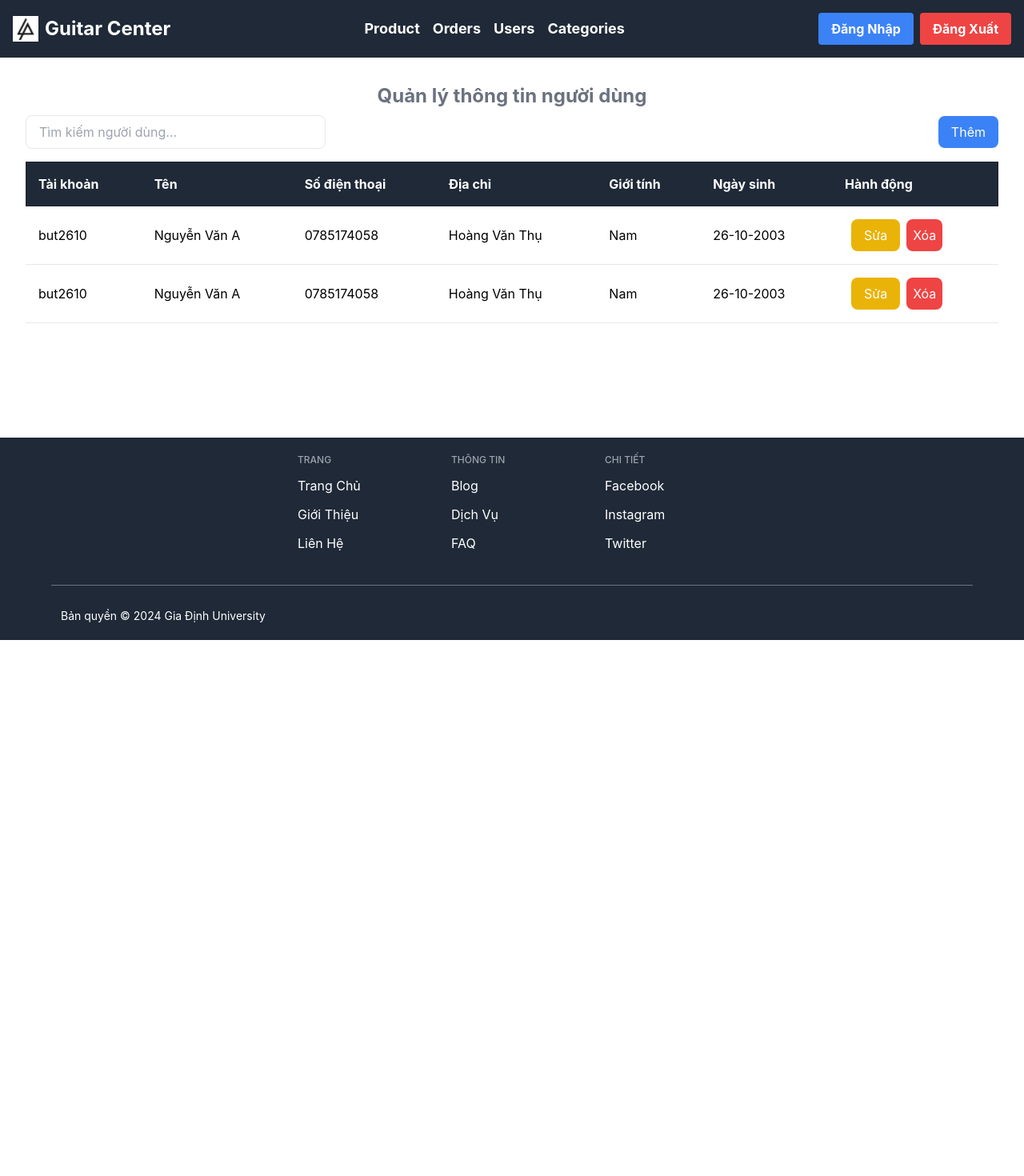
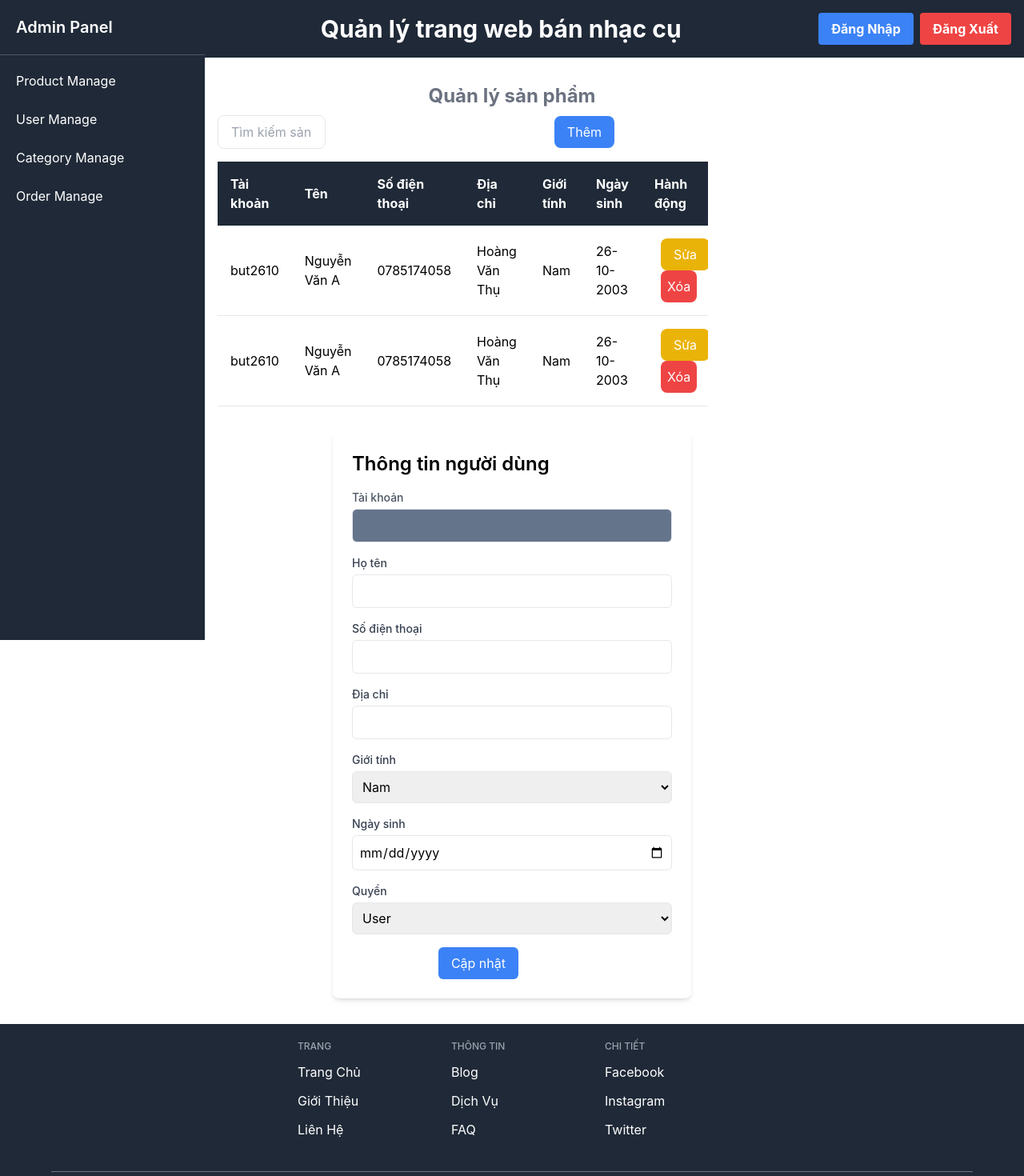
Before and after one commit to tientm2610/the-last-guitar, a React (Create React App) app: page /users in a window 1280 px wide. Shown: the top 1470 px of the page at 80% size. Before the commit the page ends 800 px from the top, so only its background shows below. Built offline with nearby package versions, Linux system fonts and the light colour scheme.

Commit message:
add Slidebar, complete GUI user manager

```diff
--- a/src/Layout.tsx
+++ b/src/Layout.tsx
@@ -1,7 +1,7 @@
 import HeaderComponent from './pages/Components/HeaderComponent'
 import FooterComponent from './pages/Components/FooterComponent';
 import React, { ReactNode } from 'react';
-
+import SlideBar from './pages/Components/SlideBar';
 interface LayoutProps {
   children: ReactNode;
 }
@@ -10,6 +10,7 @@ const Layout = ({ children }: LayoutProps) => {
   return (
      <div className="flex flex-col min-h-screen">
       <HeaderComponent />
+      <SlideBar/>
       <main className="flex-grow">
         {children}
       </main>
--- a/src/index.tsx
+++ b/src/index.tsx
@@ -2,8 +2,6 @@ import React from 'react';
 import ReactDOM from 'react-dom/client';
 import './index.css';
 import reportWebVitals from './reportWebVitals';
-import HelloWorldPage from './Hai/HelloWorldPage';
-import SearchParamsPage from './SearchParamsPage';
 import { BrowserRouter, Route, Routes } from 'react-router-dom';
 import Layout from './Layout';
 import UserPage from './pages/UserManage/UserPage';
@@ -11,6 +9,7 @@ import ProductPage from './pages/ProductManage/ProductPage';
 import LoginForm from './pages/login/LoginForm';
 import OrderPage from './pages/OrderManage/OrderPage';
 import CategoryPage from './pages/CategoryManage/CategoryPage';
+import SlideBar from './pages/Components/SlideBar';
 const root = ReactDOM.createRoot(
   document.getElementById('root') as HTMLElement
 );
--- a/src/pages/Components/FooterComponent.tsx
+++ b/src/pages/Components/FooterComponent.tsx
@@ -2,7 +2,7 @@ import React from 'react';
 
 function FooterComponent() {
   return (
-    <footer className="bg-gray-800 text-white">
+    <footer className="bg-gray-800 text-white h-fit">
       <div className="max-w-6xl m-auto text-gray-800 flex flex-wrap justify-center">
         <div className="p-5 w-48 ">
           <div className="text-xs uppercase text-gray-400 font-medium">Trang</div>
--- a/src/pages/Components/HeaderComponent.tsx
+++ b/src/pages/Components/HeaderComponent.tsx
@@ -23,12 +23,7 @@ export default function HeaderComponent() {
                 <span className="font-bold text-2xl mr-4">Guitar Center</span>
             </div>
 
-            <div className="flex">
-                <a href="/" className="menu-link text-lg font-bold mr-4 hover:underline">Product</a>
-                <a href="/orders" className="menu-link text-lg font-bold mr-4 hover:underline">Orders</a>
-                <a href="/users" className="menu-link text-lg font-bold mr-4 hover:underline">Users</a>
-                <a href="/categories" className="menu-link text-lg font-bold mr-4 hover:underline">Categories</a>
-            </div>
+            <h1 className='text-3xl font-bold'>Quản lý trang web bán nhạc cụ</h1>
 
             <div className="flex items-center">
                 <button className="bg-blue-500 hover:bg-blue-700 text-white font-bold py-2 px-4 rounded mr-2">Đăng Nhập</button>
--- a/src/pages/Components/SlideBar.tsx
+++ b/src/pages/Components/SlideBar.tsx
@@ -1,16 +1,14 @@
 import React from 'react';
-import { Link } from 'react-router-dom';
 
 function SlideBar() {
   return (
     <div className="h-full w-64 bg-gray-800 text-white fixed">
       <div className="p-5 text-xl font-semibold border-b border-gray-600">Admin Panel</div>
       <ul className="flex flex-col p-2">
-        <li><Link to="/product-manage" className="block p-3 hover:bg-gray-700">Product Manage</Link></li>
-        <li><Link to="/user-manage" className="block p-3 hover:bg-gray-700">User Manage</Link></li>
-        <li><Link to="/category" className="block p-3 hover:bg-gray-700">Category</Link></li>
-        <li><Link to="/order-manage" className="block p-3 hover:bg-gray-700">Order Manage</Link></li>
-        <li><Link to="/category-manage" className="block p-3 hover:bg-gray-700">Category Manage</Link></li>
+      <a href="/"><li className="block p-3 hover:bg-gray-700">Product Manage</li></a>
+      <a href="/users"><li className="block p-3 hover:bg-gray-700">User Manage</li></a>
+      <a href="/categories"><li  className="block p-3 hover:bg-gray-700">Category Manage</li></a>
+      <a href="/orders"><li className="block p-3 hover:bg-gray-700">Order Manage</li></a>
       </ul>
     </div>
   );
--- a/src/pages/ProductManage/ProductPage.tsx
+++ b/src/pages/ProductManage/ProductPage.tsx
@@ -47,6 +47,52 @@
         </table>
       </div>
 
+
+      {/**Form cập nhật thông tin */}
+
+      <div className="max-w-md mx-auto mt-8 p-6 bg-white rounded-lg shadow-md">
+      <h2 className="text-2xl font-semibold mb-4">Thông tin sản phẩm</h2>
+      <form>
+        <div className="mb-4">
+          <label className="block text-sm font-medium text-gray-600" >Mã sản phẩm</label>
+          <input type="text" className="mt-1 p-2 w-full border rounded-md bg-slate-500 text-zinc-50"  disabled/>
+        </div>
+
+        <div className="mb-4">
+          <label className="block text-sm font-medium text-gray-700">Họ tên</label>
+          <input type="text"className="mt-1 p-2 w-full border rounded-md"/>
+        </div>
+        <div className="mb-4">
+          <label className="block text-sm font-medium text-gray-700">Số điện thoại</label>
+          <input type="text"  className="mt-1 p-2 w-full border rounded-md"/>
+        </div>
+        <div className="mb-4">
+          <label className="block text-sm font-medium text-gray-700">Địa chỉ</label>
+          <input type="text" className="mt-1 p-2 w-full border rounded-md"/>
+        </div>
+        <div className="mb-4">
+          <label className="block text-sm font-medium text-gray-700">Giới tính</label>
+          <select  className="mt-1 p-2 w-full border rounded-md">
+            <option>Nam</option>
+            <option >Nữ</option>
+          </select>
+        </div>
+        <div className="mb-4">
+          <label className="block text-sm font-medium text-gray-700">Ngày sinh</label>
+          <input type="date"  className="mt-1 p-2 w-full border rounded-md"/>
+        </div>
+        <div className="mb-4">
+          <label className="block text-sm font-medium text-gray-700">Quyền</label>
+          <select className="mt-1 p-2 w-full border rounded-md">
+            <option >User</option>
+            <option >Admin</option>
+          </select>
+        </div>
+        <div className="flex justify-end">
+          <button type="submit" className="px-4 py-2 bg-blue-500 text-white rounded-md hover:bg-blue-600 mr-48">Cập nhật</button>
+        </div>
+      </form>
+    </div>
     </div>
   );
   }
--- a/src/pages/UserManage/UserPage.tsx
+++ b/src/pages/UserManage/UserPage.tsx
@@ -1,24 +1,24 @@
 import React from 'react';
+import { isBlock } from 'typescript';
 
 function UserPage() {
   return (
-    <div className="p-8 ml-30 mr-30">
+    <div className="p-8  ml-60 mr-60"  >
       <div className="flex items-center justify-center mb-2">
-            <span className="text-gray-500 text-2xl font-bold">Quản lý thông tin người dùng</span>
+            <span className="text-gray-500 text-2xl font-bold">Quản lý sản phẩm</span>
           </div>
       <div className="mb-4 flex justify-between items-center">
-
         <div className="flex-1 mr-4">
           <input
             type="text"
-            placeholder="Tìm kiếm người dùng..."
-            className="w-1/3 px-4 py-2 border rounded-lg text-gray-700 focus:outline-none focus:ring-2 focus:ring-blue-500"
+            placeholder="Tìm kiếm sản phẩm..."
+            className=" w-1/3 px-4 py-2 border rounded-lg text-gray-700 focus:outline-none focus:ring-2 focus:ring-blue-500"
           />
         </div>
-        <button className="px-4 py-2 bg-blue-500 text-white rounded-lg hover:bg-blue-600">Thêm</button>
+        <button className="px-4 py-2 bg-blue-500 text-white rounded-lg hover:bg-blue-600 mr-60">Thêm</button>
+      </div>
 
-      </div>
-      <div className="overflow-x-auto">
+      <div className="overflow-x-auto w-10/12">
         <table className="w-full text-left">
           <thead className="bg-gray-800 text-white">
           <tr>
@@ -32,7 +32,7 @@ function UserPage() {
             </tr>
           </thead>
 
-              {/* Hàng Thông tin người dùng */}
+              {/* Hàng Thông tin sản phẩm */}
           <tbody>
           <tr className="border-b">
               <td className="p-4">but2610</td>
@@ -46,9 +46,7 @@ function UserPage() {
                 <button className="ml-2 px-2 py-2 bg-red-500 text-white rounded-lg hover:bg-red-600">Xóa</button>
               </td>
             </tr>
-          </tbody>
-          <tbody>
-            {/* Ví dụ về một hàng dữ liệu */}
+
             <tr className="border-b">
               <td className="p-4">but2610</td>
               <td className="p-4">Nguyễn Văn A</td>
@@ -61,12 +59,59 @@ function UserPage() {
                 <button className="ml-2 px-2 py-2 bg-red-500 text-white rounded-lg hover:bg-red-600">Xóa</button>
               </td>
             </tr>
-            {/* Bạn có thể thêm nhiều hàng dữ liệu tương tự */}
           </tbody>
+
         </table>
       </div>
 
+      {/**Form cập nhật thông tin */}
+
+      <div className="max-w-md mx-auto mt-8 p-6 bg-white rounded-lg shadow-md">
+      <h2 className="text-2xl font-semibold mb-4">Thông tin người dùng</h2>
+      <form>
+        <div className="mb-4">
+          <label className="block text-sm font-medium text-gray-600" >Tài khoản</label>
+          <input type="text" className="mt-1 p-2 w-full border rounded-md bg-slate-500 text-zinc-50"  disabled/>
         </div>
+
+        <div className="mb-4">
+          <label className="block text-sm font-medium text-gray-700">Họ tên</label>
+          <input type="text"className="mt-1 p-2 w-full border rounded-md"/>
+        </div>
+        <div className="mb-4">
+          <label className="block text-sm font-medium text-gray-700">Số điện thoại</label>
+          <input type="text"  className="mt-1 p-2 w-full border rounded-md"/>
+        </div>
+        <div className="mb-4">
+          <label className="block text-sm font-medium text-gray-700">Địa chỉ</label>
+          <input type="text" className="mt-1 p-2 w-full border rounded-md"/>
+        </div>
+        <div className="mb-4">
+          <label className="block text-sm font-medium text-gray-700">Giới tính</label>
+          <select  className="mt-1 p-2 w-full border rounded-md">
+            <option>Nam</option>
+            <option >Nữ</option>
+          </select>
+        </div>
+        <div className="mb-4">
+          <label className="block text-sm font-medium text-gray-700">Ngày sinh</label>
+          <input type="date"  className="mt-1 p-2 w-full border rounded-md"/>
+        </div>
+        <div className="mb-4">
+          <label className="block text-sm font-medium text-gray-700">Quyền</label>
+          <select className="mt-1 p-2 w-full border rounded-md">
+            <option >User</option>
+            <option >Admin</option>
+          </select>
+        </div>
+        <div className="flex justify-end">
+          <button type="submit" className="px-4 py-2 bg-blue-500 text-white rounded-md hover:bg-blue-600 mr-48">Cập nhật</button>
+        </div>
+      </form>
+    </div>
+    </div>
+
+
   );
 }
 
```
Lines whose indentation alone changed are shown as unchanged.
